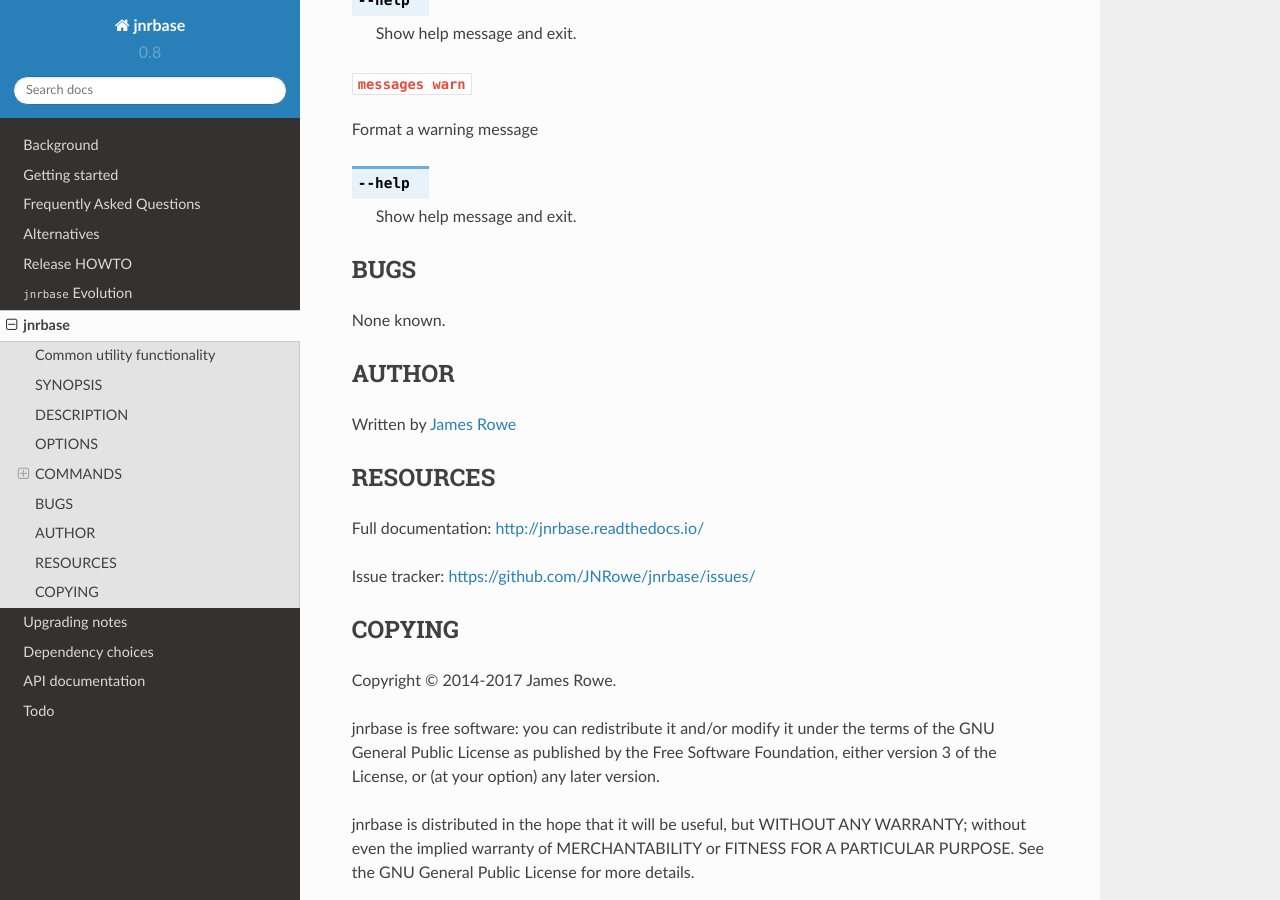
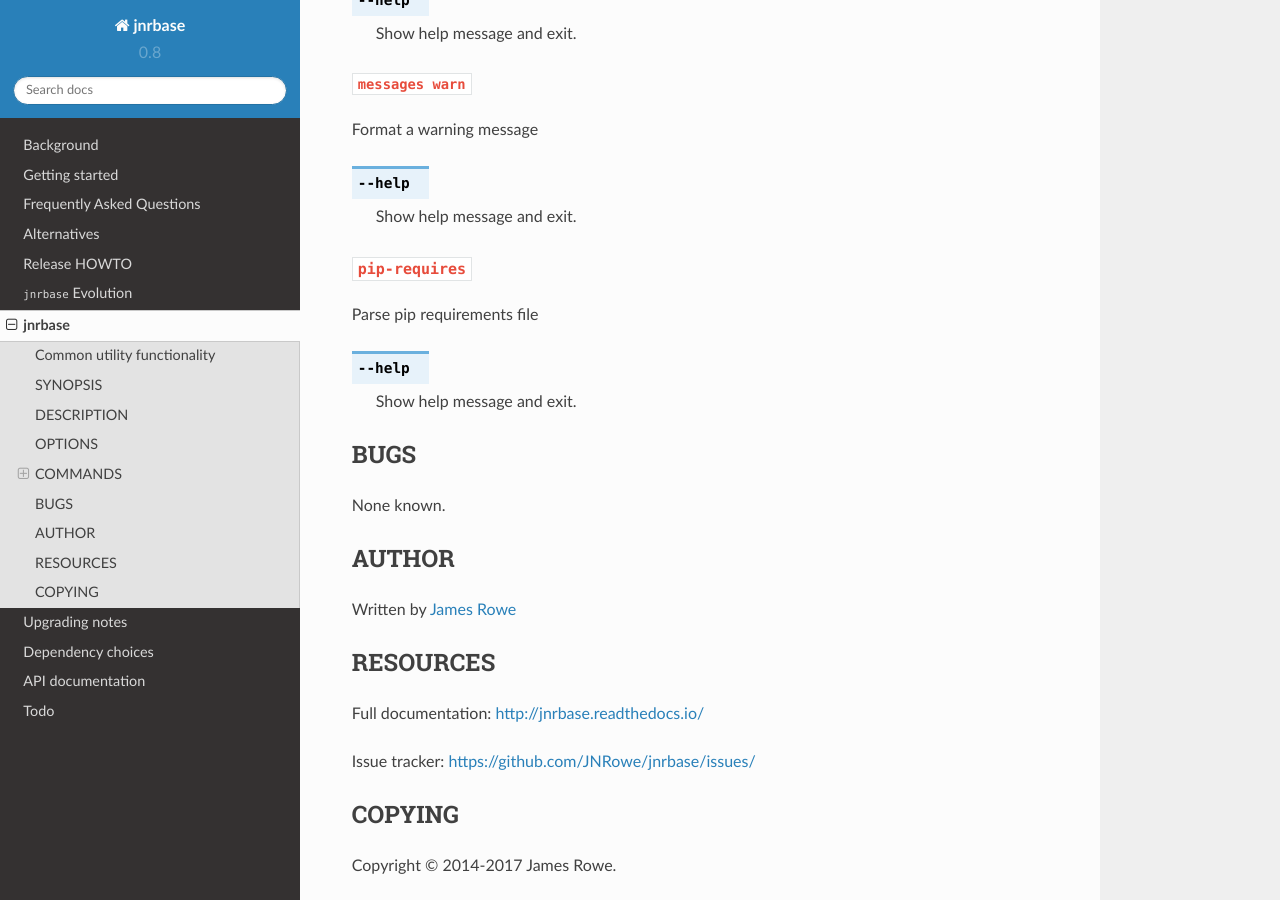
Before and after one commit to JNRowe/jnrbase, a Sphinx documentation site: the page built from doc/jnrbase.1.rst, in a window 1280 px wide and 900 px high, scrolled down 2462 px. Built offline with Sphinx 7.4.7 and the Read the Docs theme 2.0.0, drawn with Linux system fonts in a browser that asks for light colours.

Commit message:
Add pip requirement parsing to cmdline script

```diff
--- a/doc/jnrbase.1.rst
+++ b/doc/jnrbase.1.rst
@@ -149,6 +149,17 @@
 
     Show help message and exit.
 
+``pip-requires``
+~~~~~~~~~~~~~~~~
+
+.. program:: jnrbase pip-requires
+
+Parse pip requirements file
+
+.. option:: --help
+
+    Show help message and exit.
+
 BUGS
 ----
 
```
Also changed, not shown: 1 other file.
